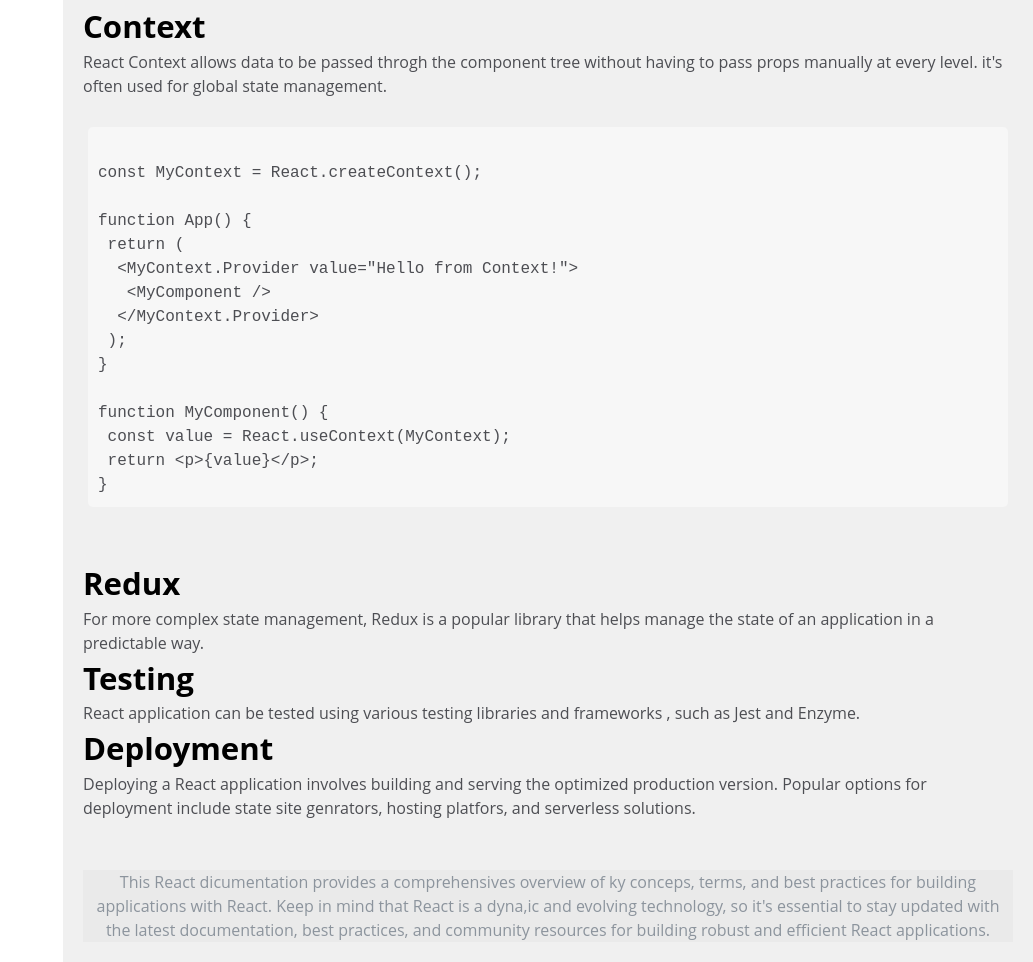
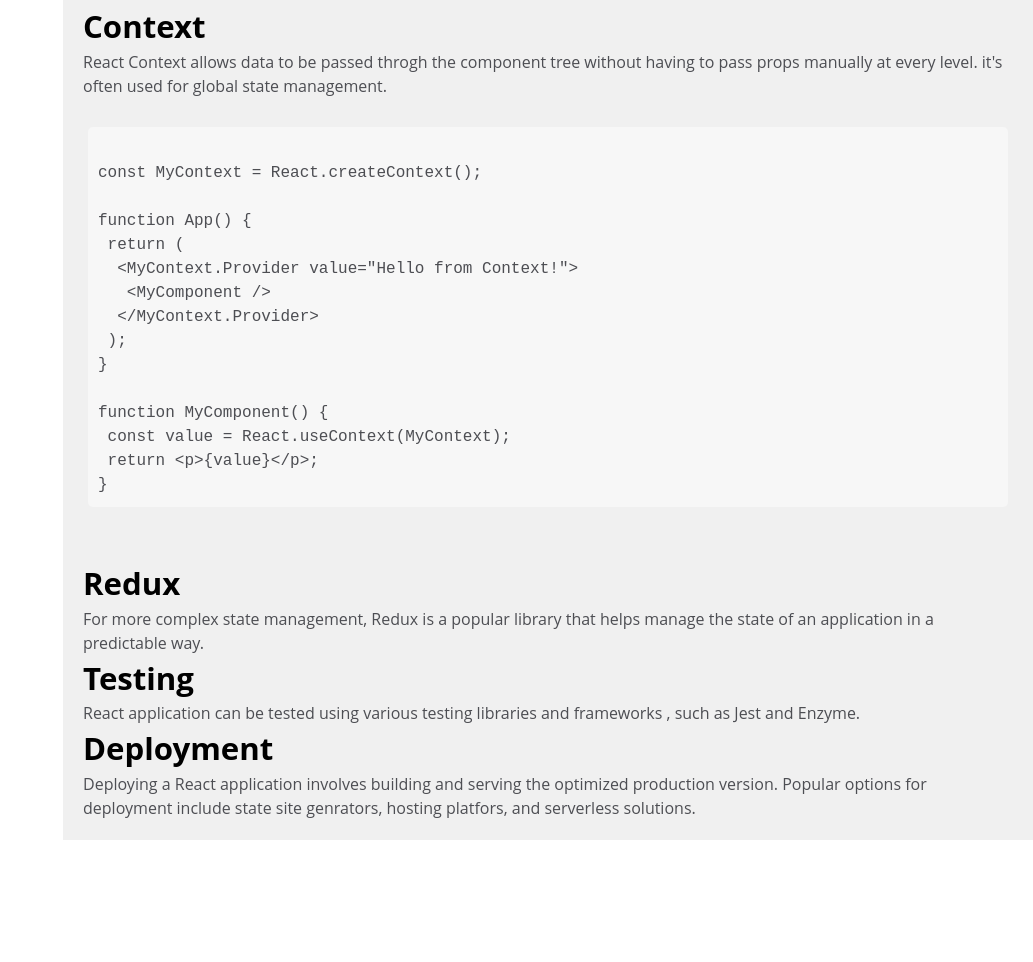
Before and after one commit to yourtechguy1/technical-documentation, a plain HTML site: page index.html in a window 1280 px wide. Shown: the part 7829-8791 px from the top of the page, without its empty margins (247-1280 px from the left). After the commit the page ends 8669 px from the top, so only its background shows below. Drawn offline with Linux system fonts and the light colour scheme.

Commit message:
remove footer

```diff
--- a/index.html
+++ b/index.html
@@ -555,17 +555,6 @@
           state site genrators, hosting platfors, and serverless solutions.
         </p>
       </section>
-
-      <footer id="footer">
-        <p>
-          This React dicumentation provides a comprehensives overview of ky
-          conceps, terms, and best practices for building applications with
-          React. Keep in mind that React is a dyna,ic and evolving technology,
-          so it's essential to stay updated with the latest documentation, best
-          practices, and community resources for building robust and efficient
-          React applications.
-        </p>
-      </footer>
     </main>
   </body>
 </html>
--- a/styles.css
+++ b/styles.css
@@ -100,13 +100,6 @@
   border-radius: 5px;
 }
 
-#footer {
-  margin-top: 50px;
-  background-color: #eaeaea;
-  text-align: center;
-  color: #8c949d;
-}
-
 @media only screen and (max-width: 815px) {
   header {
     font-size: 1.1em;
```
